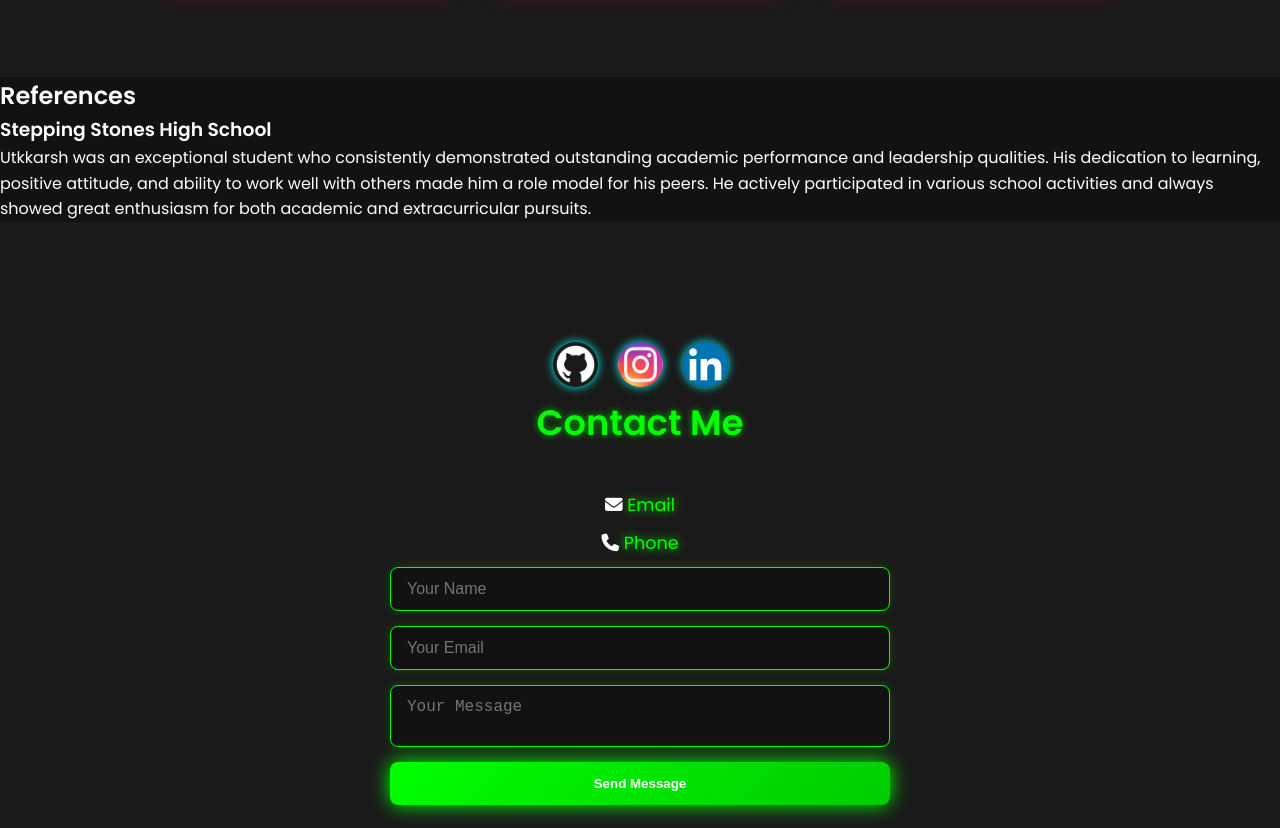
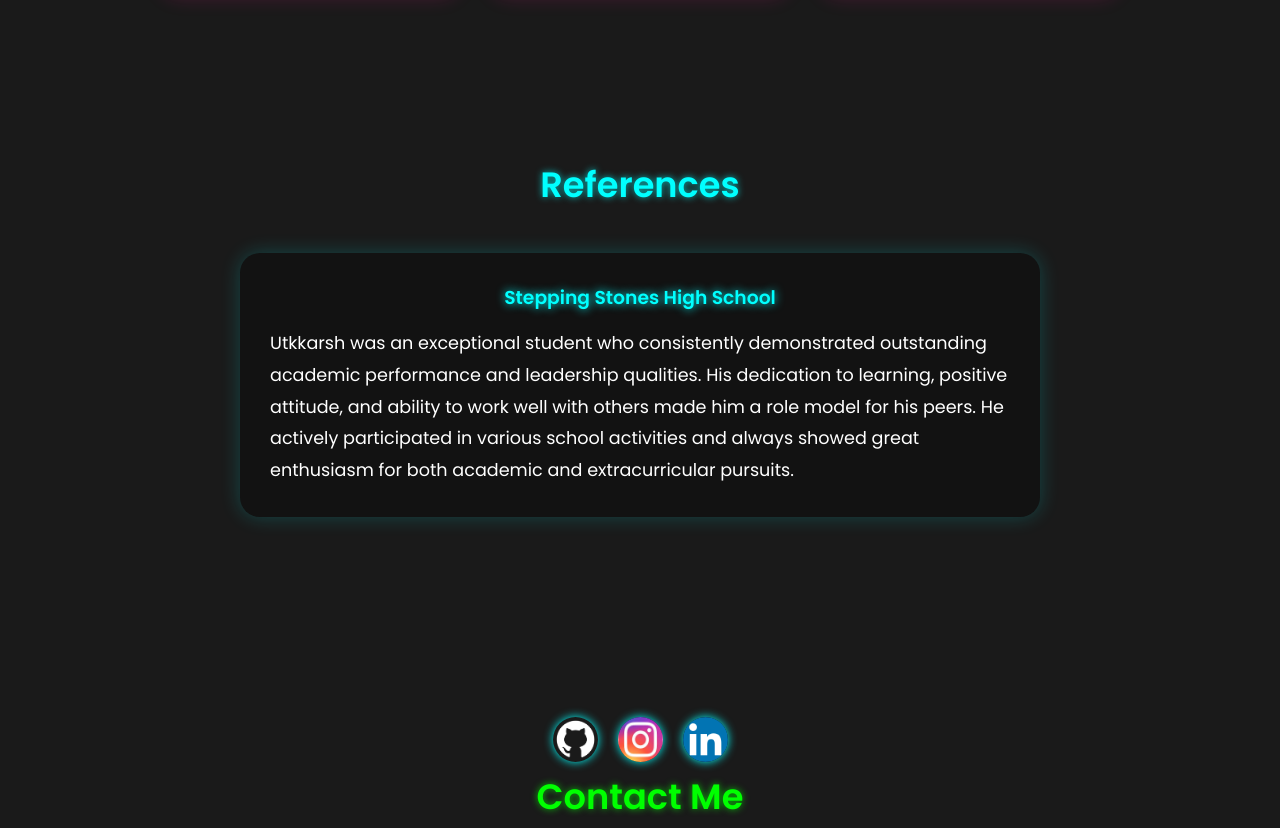
Before and after one commit to utkkarsh414/utkkarsh, a plain HTML site: page index.html in a window 1280 px wide. Shown: the part 2770-3598 px from the top of the page. Drawn offline with Linux system fonts and the light colour scheme.

Commit message:
Update index.css

```diff
--- a/index.css
+++ b/index.css
@@ -322,6 +322,11 @@
     text-decoration: none;
   }
 
+  .contact-info i {
+    margin-right: 10px;
+    font-size: 1.2rem;
+  }
+
   .contact-form {
     display: flex;
     flex-direction: column;
@@ -567,3 +572,47 @@
   .project-card:nth-child(1) { --project-index: 0; }
   .project-card:nth-child(2) { --project-index: 1; }
   .project-card:nth-child(3) { --project-index: 2; }
+
+  /* === References Section === */
+  .references {
+    padding: 80px 20px;
+    background: #1a1a1a;
+    text-align: center;
+    opacity: 1;
+  }
+
+  .references h2 {
+    font-size: 2.2rem;
+    color: #00ffff;
+    text-shadow: 0 0 7px rgba(0, 255, 255, 0.7);
+    margin-bottom: 40px;
+  }
+
+  .reference-card {
+    background: #121212;
+    border-radius: 20px;
+    padding: 30px;
+    max-width: 800px;
+    margin: 0 auto;
+    box-shadow: 0 0 20px rgba(0, 255, 255, 0.2);
+    transition: all 0.5s cubic-bezier(0.4, 0, 0.2, 1);
+    animation: slideUp 0.8s ease forwards;
+  }
+
+  .reference-card:hover {
+    transform: translateY(-10px);
+    box-shadow: 0 12px 24px rgba(0, 255, 255, 0.3);
+  }
+
+  .reference-content h3 {
+    color: #00ffff;
+    margin-bottom: 15px;
+    text-shadow: 0 0 10px #00ffff;
+  }
+
+  .reference-content p {
+    font-size: 1.1rem;
+    color: #ffffff;
+    line-height: 1.8;
+    text-align: left;
+  }
```
